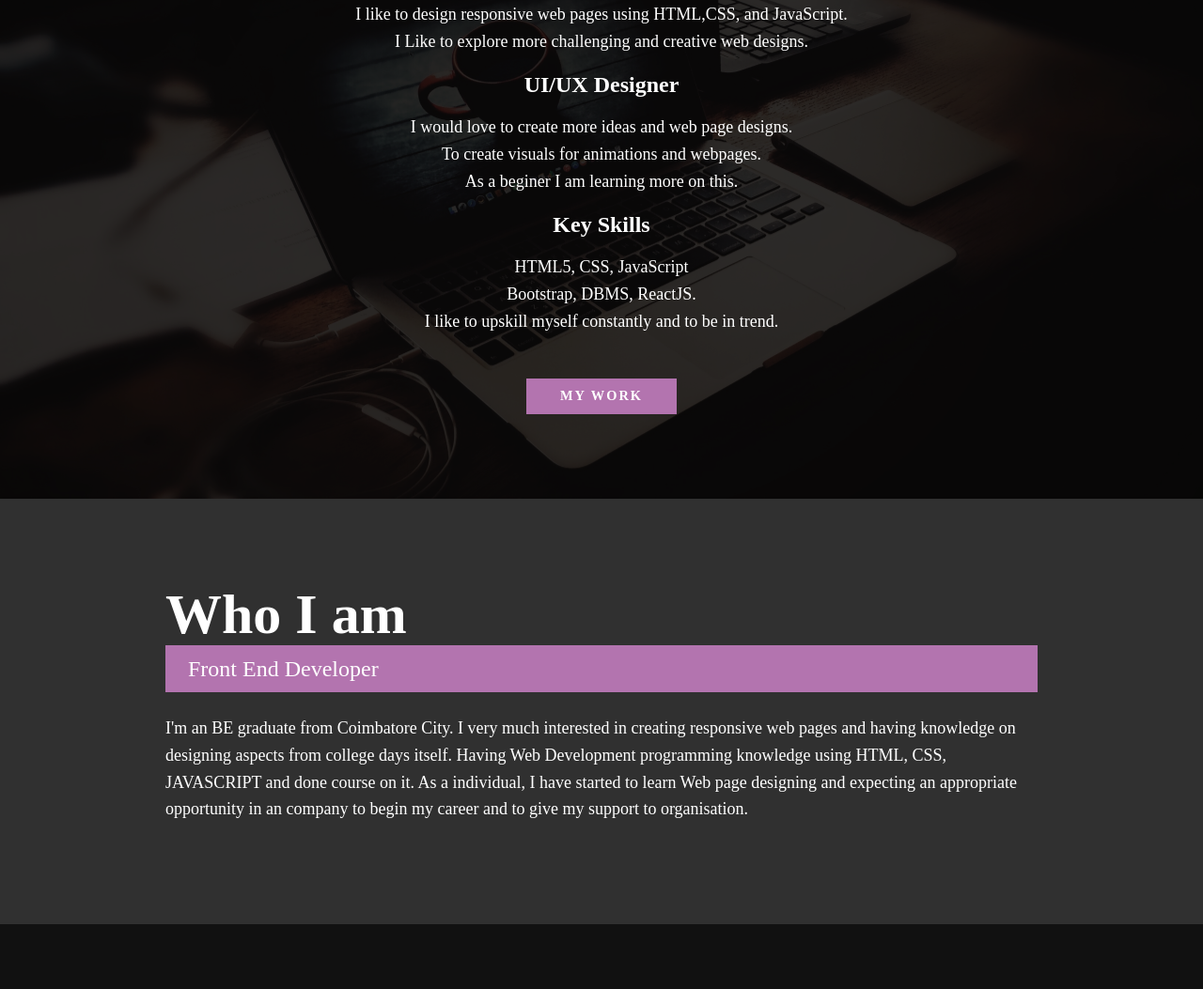
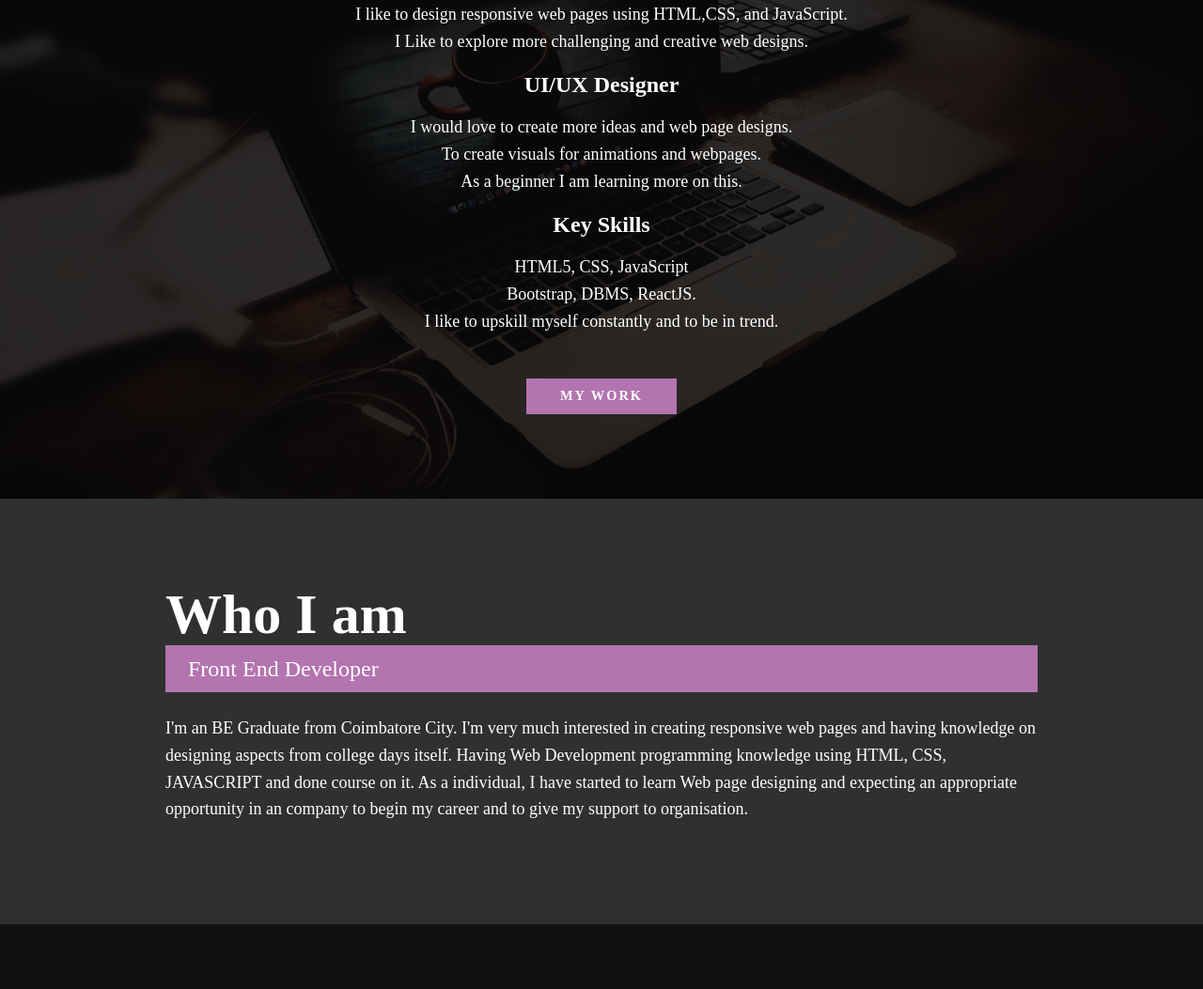
Before and after one commit to bhuvi2710/Portfolio, a plain HTML site: page index.html in a window 1280 px wide. Shown: the part 619-1672 px from the top of the page at 94% size. Drawn offline with nearby package versions, Linux system fonts and the light colour scheme.

Commit message:
Update index.html

```diff
--- a/index.html
+++ b/index.html
@@ -51,7 +51,7 @@
         </div>
         <div>
             <h3>UI/UX Designer</h3>
-            <p>I would love to create more ideas and web page designs.<br>To create visuals for animations and webpages.<br>As a beginer I am learning more on this.</p>
+            <p>I would love to create more ideas and web page designs.<br>To create visuals for animations and webpages.<br>As a beginner I am learning more on this.</p>
         </div>
         <div>
             <h3>Key Skills</h3>
@@ -72,7 +72,7 @@
     <p class="section__subtitle section__subtitle--about">Front End Developer</p>
     <div class="about-me__body">
         <p>
-            I'm an BE graduate from Coimbatore City. I very much interested in creating responsive web pages and having knowledge on designing aspects from college days itself. Having Web Development programming knowledge using HTML, CSS, JAVASCRIPT and done course on it. As a individual, I have started to learn Web page designing and expecting  an appropriate opportunity in an company to begin my career and to give my support to organisation.
+            I'm an BE Graduate from Coimbatore City. I'm very much interested in creating responsive web pages and having knowledge on designing aspects from college days itself. Having Web Development programming knowledge using HTML, CSS, JAVASCRIPT and done course on it. As a individual, I have started to learn Web page designing and expecting  an appropriate opportunity in an company to begin my career and to give my support to organisation.
 
         </p>
     </div>
```
